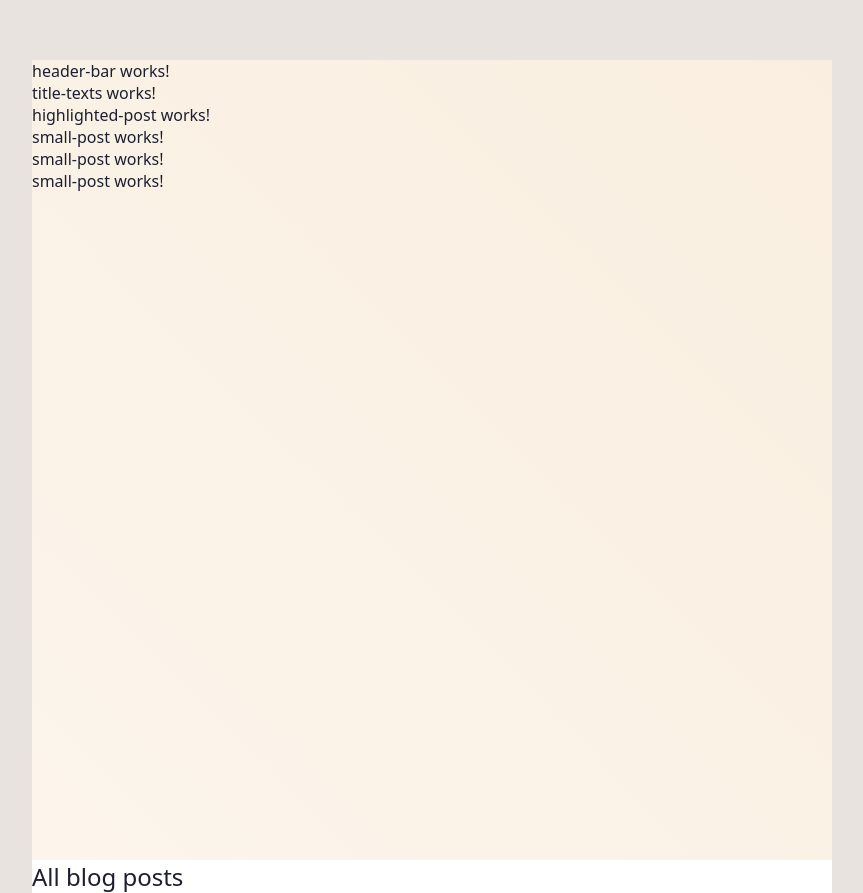
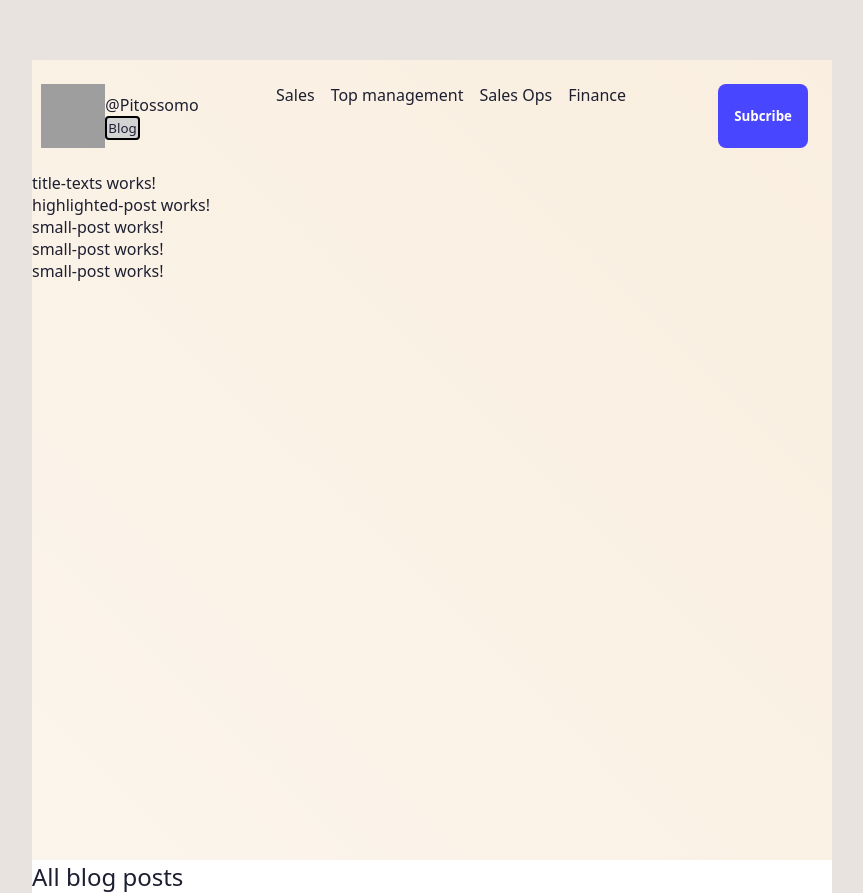
Before and after one commit to Pitossomo/angular-blog, an Angular app: page / in a window 1280 px wide. Shown: the whole page, without its empty margins (208-1071 px from the left). Built offline with nearby package versions, Linux system fonts and the light colour scheme; grey boxes are pictures that could not be loaded.

Commit message:
update header bar component

```diff
--- a/src/app/components/header-bar/header-bar.component.css
+++ b/src/app/components/header-bar/header-bar.component.css
@@ -0,0 +1,40 @@
+.header {
+  display: flex;
+  flex-direction: row;
+  justify-content: space-between;
+  width: 100%;
+  padding: 24px;
+  width: var(--content-width);
+}
+
+.logo {
+  width: 128px;
+  display: flex;
+  flex-direction: row;
+  align-items: center;
+  justify-content: center;
+}
+
+.button_blog_small {
+  border: 2px solid black;
+  font-size: smaller;
+  height: fit-content;
+  width: fit-content;
+  background-color: lightgray;
+  padding: 1px;
+  border-radius: 4px;
+}
+
+.header nav a {
+  justify-self: center;
+  margin: 8px;
+}
+
+.button_subscribe {
+  background-color: var(--button-color);
+  color: white;
+  padding: 8px 16px;
+  border-radius: 8px;
+  border: none;
+  font-weight: bold;
+}
--- a/src/app/components/header-bar/header-bar.component.html
+++ b/src/app/components/header-bar/header-bar.component.html
@@ -1 +1,16 @@
-<p>header-bar works!</p>
+<header class="header">
+  <a class="logo" href="https://github.com/Pitossomo">
+    <img width="64px" height="64px" src="assets/logo.svg" />
+    <div>
+      <p>@Pitossomo</p>
+      <a href="#" class="button_blog_small">Blog</a>
+    </div>
+  </a>
+  <nav>
+    <a href="#">Sales</a>
+    <a href="#">Top management</a>
+    <a href="#">Sales Ops</a>
+    <a href="#">Finance</a>
+  </nav>
+  <button class="button_subscribe">Subcribe</button>
+</header>
```
